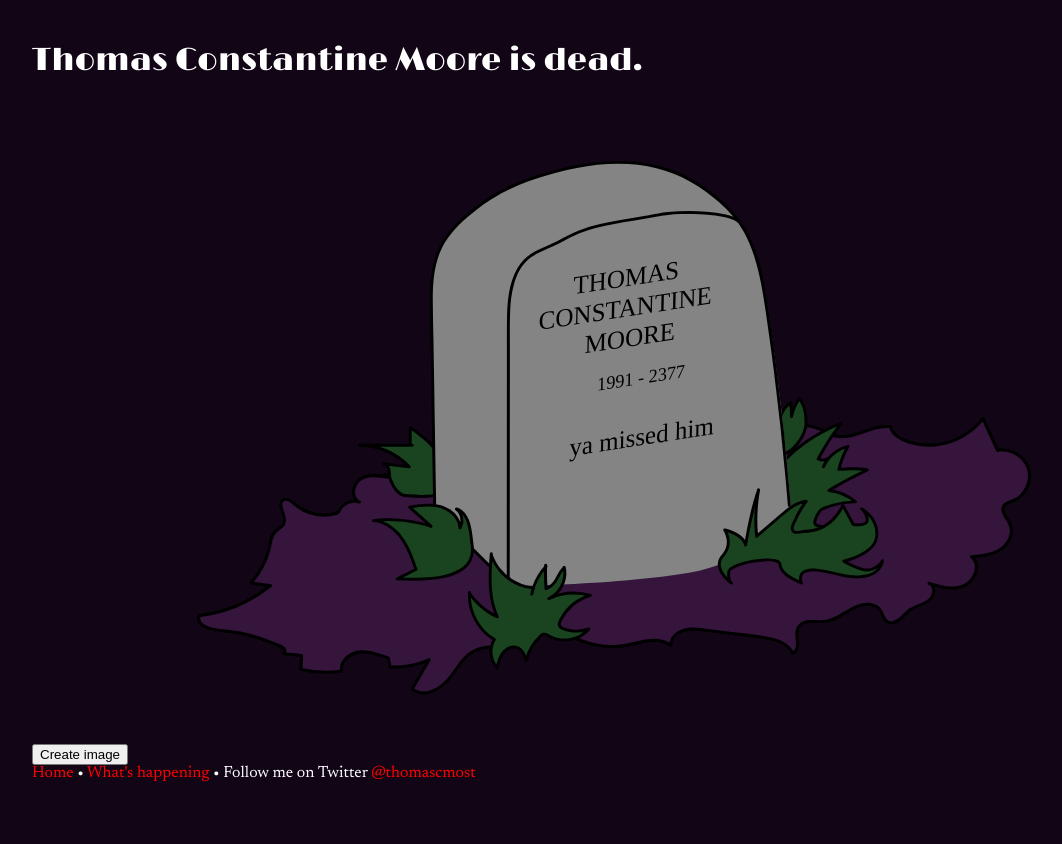
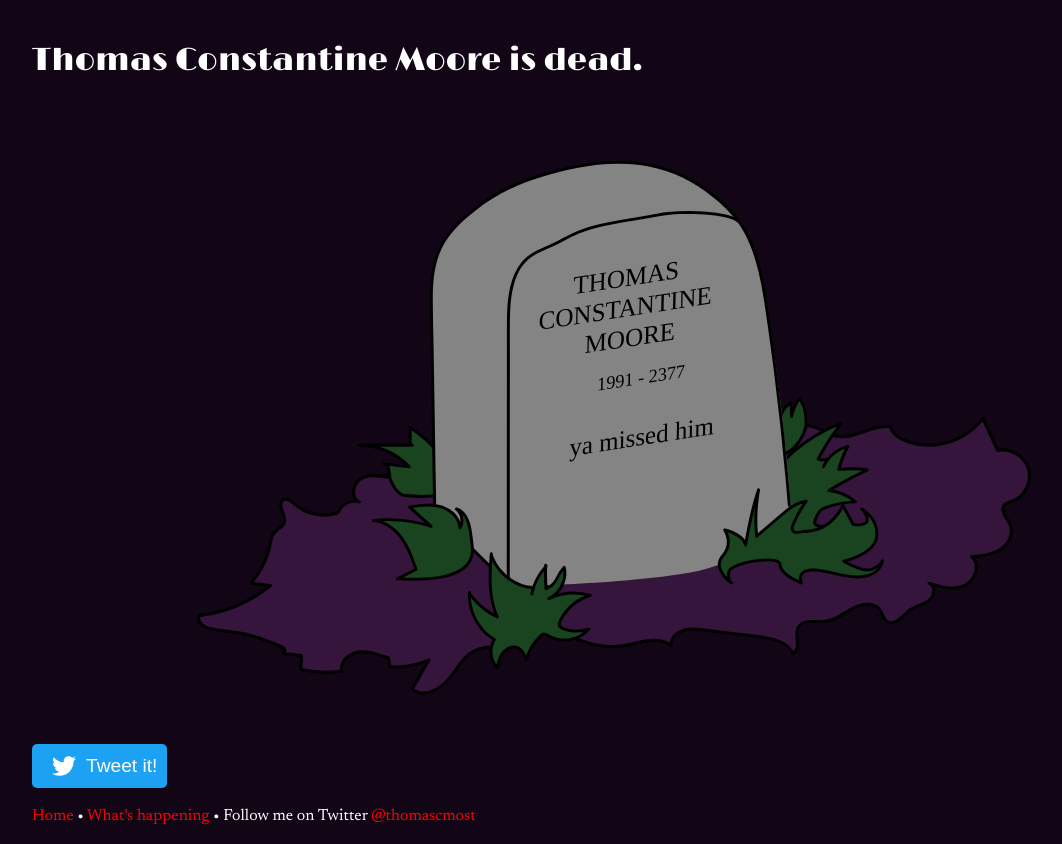
Before and after one commit to thomasmost/thomas.rip, a Gatsby site: page / in a window 1280 px wide. Shown: the whole page, without its empty margins (8-1070 px from the left). Before the commit the page ends 801 px from the top, so only its background shows below. Built offline with nearby package versions, Linux system fonts and the light colour scheme; Gatsby itself is replaced by a stand-in of ours.

Commit message:
simpler tweet functionality

```diff
--- a/src/pages/index.tsx
+++ b/src/pages/index.tsx
@@ -7,14 +7,38 @@ import { Layout } from '@/components/Layout';
 import { Headstone } from '@/components/Headstone';
 import styled from '@emotion/styled';
 
-import ReactDOMServer from 'react-dom/server';
+// import ReactDOMServer from 'react-dom/server';
+
+const Button = styled.button`
+  background-color: #1da1f2;
+  color: white;
+  padding: 10px;
+  outline: 0;
+  border: 0;
+  border-radius: 5px;
+  font-size: 1.2em;
+  margin-bottom: 20px;
+  cursor: pointer;
+  display: flex;
+  transition: 0.5s;
+  &:hover,
+  &:focus {
+    background-color: #33aaf3;
+  }
+`;
+
+const SVG = styled.svg`
+  padding: 0 10px;
+`;
+
+const ButtonText = styled.div`
+  line-height: 24px;
+`;
 
 const inscriptions = [
   `ya missed him`,
-  `He died as he lived,
-   dabbing`,
-  `In retrospect,
-  it WAS a bad idea`,
+  `He died as he lived: dabbing`,
+  `In retrospect, it WAS a bad idea`,
 ];
 
 const HeadstoneWrapper = styled.div`
@@ -77,39 +101,37 @@ const Home: React.FC<PageProps> = () => {
     inscriptions[Math.floor(Math.random() * optionCount)];
 
   async function generateImage() {
-    try {
-      const htmlString = ReactDOMServer.renderToString(
-        <Headstone
-          yod={yod}
-          inscription={randomInscription}
-          imageref={imageref}
-        />,
-      );
+    // try {
+    //   const htmlString = ReactDOMServer.renderToString(
+    //     <Headstone
+    //       yod={yod}
+    //       inscription={randomInscription}
+    //       imageref={imageref}
+    //     />,
+    //   );
+    //   const dataUrl = await svgString2Image(
+    //     htmlString,
+    //     Math.ceil(imageref.current.width.baseVal.value),
+    //     Math.ceil(imageref.current.height.baseVal.value),
+    //     `png`,
+    //   );
+    //   fetch(`/.netlify/functions/upload_image`, {
+    //     method: `POST`,
+    //     body: JSON.stringify({
+    //       dataUrl,
+    //     }),
+    //   });
+    //   // const img = `<img src="${dataUrl}" class="image" />`;
+    //   // const x = window.open();
+    //   // x.document.open();
+    //   // x.document.write(img);
+    //   // x.document.close();
+    // } catch (err) {
+    //   console.log(err);
+    // }
+  }
 
-      const dataUrl = await svgString2Image(
-        htmlString,
-        Math.ceil(imageref.current.width.baseVal.value),
-        Math.ceil(imageref.current.height.baseVal.value),
-        `png`,
-      );
-
-      fetch(`/.netlify/functions/upload_image`, {
-        method: `POST`,
-        body: JSON.stringify({
-          dataUrl,
-        }),
-      });
-
-      // const img = `<img src="${dataUrl}" class="image" />`;
-
-      // const x = window.open();
-      // x.document.open();
-      // x.document.write(img);
-      // x.document.close();
-    } catch (err) {
-      console.log(err);
-    }
-  }
+  const tweet = `Great news everyone! @thomascmost is dead!%0a${randomInscription}`;
 
   return (
     <Layout>
@@ -121,9 +143,26 @@ const Home: React.FC<PageProps> = () => {
           imageref={imageref}
         />
       </HeadstoneWrapper>
-      <button type="button" onClick={() => generateImage()}>
-        Create image
-      </button>
+      <a
+        href={`https://twitter.com/intent/tweet?text=${tweet}`}
+        target="_blank"
+        rel="noreferrer"
+      >
+        <Button type="button" onClick={() => generateImage()}>
+          <SVG
+            xmlns="http://www.w3.org/2000/svg"
+            width="24"
+            height="24"
+            viewBox="0 0 24 24"
+          >
+            <path
+              fill="white"
+              d="M24 4.557c-.883.392-1.832.656-2.828.775 1.017-.609 1.798-1.574 2.165-2.724-.951.564-2.005.974-3.127 1.195-.897-.957-2.178-1.555-3.594-1.555-3.179 0-5.515 2.966-4.797 6.045-4.091-.205-7.719-2.165-10.148-5.144-1.29 2.213-.669 5.108 1.523 6.574-.806-.026-1.566-.247-2.229-.616-.054 2.281 1.581 4.415 3.949 4.89-.693.188-1.452.232-2.224.084.626 1.956 2.444 3.379 4.6 3.419-2.07 1.623-4.678 2.348-7.29 2.04 2.179 1.397 4.768 2.212 7.548 2.212 9.142 0 14.307-7.721 13.995-14.646.962-.695 1.797-1.562 2.457-2.549z"
+            />
+          </SVG>
+          <ButtonText>Tweet it!</ButtonText>
+        </Button>
+      </a>
     </Layout>
   );
 };
```
Also changed, not shown: netlify/functions/upload_image.js (+11 -8 lines).
